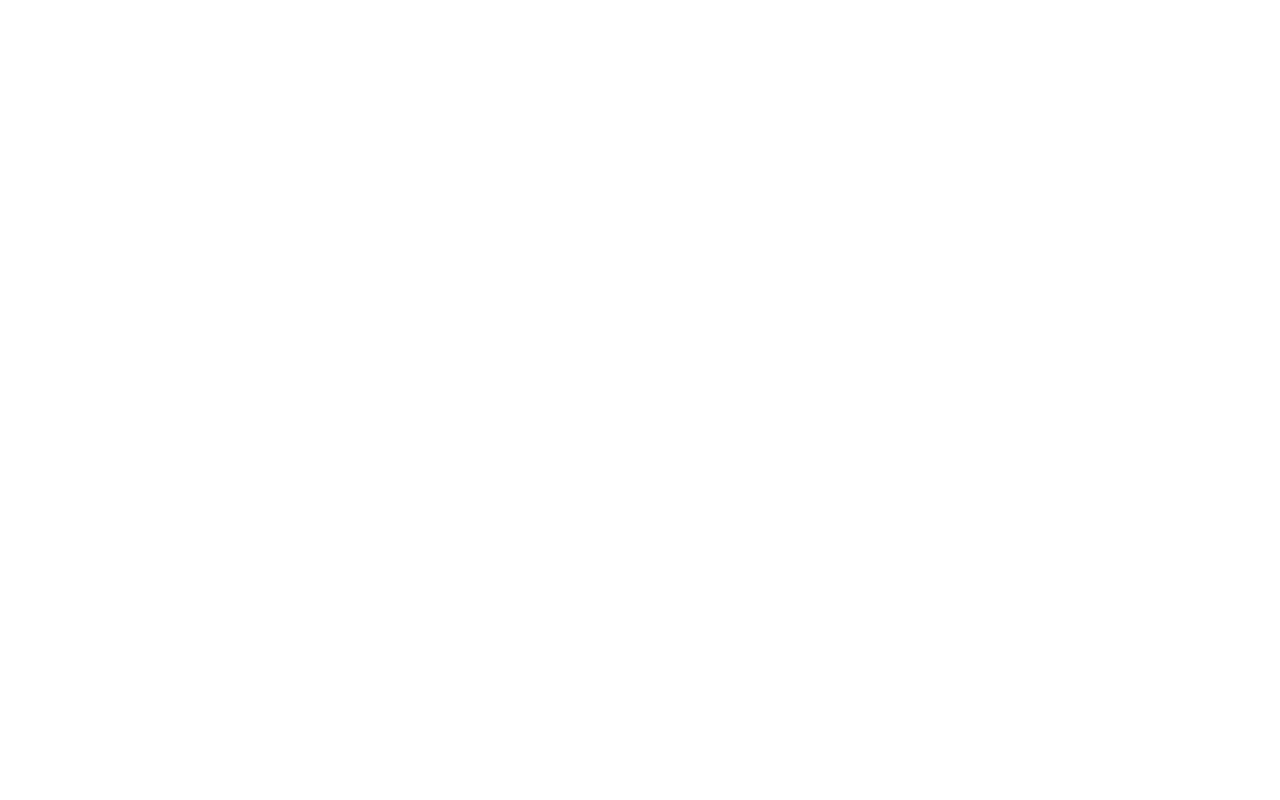
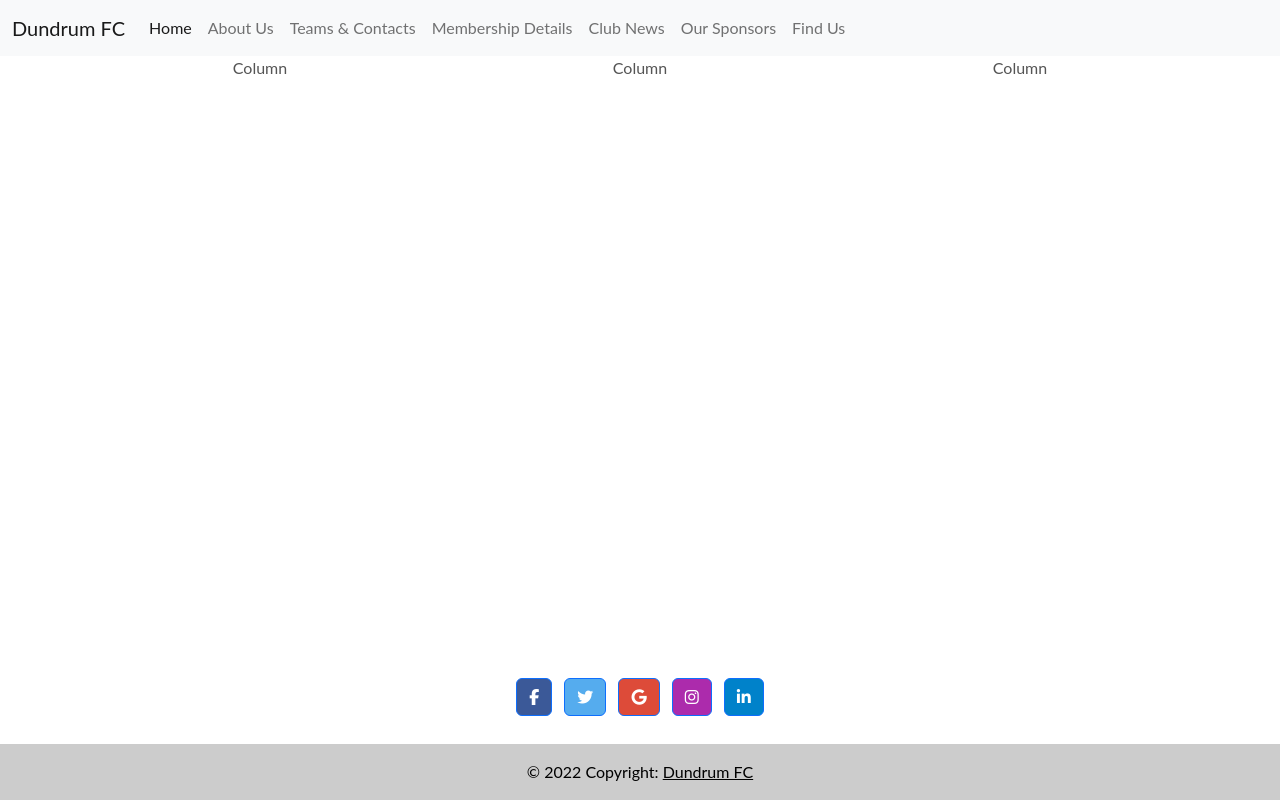
Before and after one commit to Ianokane1/dundrumfc, a plain HTML site: page aboutus.html in a window 1280 px wide. Drawn offline with nearby package versions, Linux system fonts and the light colour scheme.

Commit message:
Added about us page

```diff
--- a/aboutus.html
+++ b/aboutus.html
@@ -0,0 +1,124 @@
+<!DOCTYPE html>
+<html lang="en">
+<head>
+    <meta charset="UTF-8">
+    <meta http-equiv="X-UA-Compatible" content="IE=edge">
+    <meta name="viewport" content="width=device-width, initial-scale=1.0">
+    <title>Dundrum Football Club</title>
+    <!-- CSS only -->
+<link href="https://cdn.jsdelivr.net/npm/bootstrap@5.2.0/dist/css/bootstrap.min.css" rel="stylesheet"
+integrity="sha384-gH2yIJqKdNHPEq0n4Mqa/HGKIhSkIHeL5AyhkYV8i59U5AR6csBvApHHNl/vI1Bx" crossorigin="anonymous">
+<link rel="stylesheet" href="assets/css/style.css">
+<script src="https://kit.fontawesome.com/e9c73d7092.js" crossorigin="anonymous"></script>
+</head>
+<body>
+    <nav class="navbar navbar-expand-lg bg-light">
+        <div class="container-fluid">
+          <a class="navbar-brand" href="index.html">Dundrum FC</a>
+          <button class="navbar-toggler" type="button" data-bs-toggle="collapse" data-bs-target="#navbarNav" aria-controls="navbarNav" aria-expanded="false" aria-label="Toggle navigation">
+            <span class="navbar-toggler-icon"></span>
+          </button>
+          <div class="collapse navbar-collapse" id="navbarNav">
+            <ul class="navbar-nav">
+              <li class="nav-item">
+                <a class="nav-link active" aria-current="page" href="index.html">Home</a>
+              </li>
+              <li class="nav-item">
+                <a class="nav-link" href="aboutus.html">About Us</a>
+              </li>
+              <li class="nav-item">
+                <a class="nav-link" href="#">Teams & Contacts</a>
+              </li>
+              <li class="nav-item">
+                <a class="nav-link" href="#">Membership Details</a>
+              </li>
+              <li class="nav-item">
+                <a class="nav-link" href="#">Club News</a>
+              </li>
+              <li class="nav-item">
+                <a class="nav-link" href="#">Our Sponsors</a>
+              </li>
+              <li class="nav-item">
+                <a class="nav-link" href="#">Find Us</a>
+              </li>
+            </ul>
+          </div>
+        </div>
+      </nav>
+      <div class="container text-center">
+        <div class="row">
+          <div class="col">
+            Column
+          </div>
+          <div class="col">
+            Column
+          </div>
+          <div class="col">
+            Column
+          </div>
+        </div>
+      </div>
+    <!-- Footer -->
+    <footer class="bg-white text-center text-white mt-auto" id="footer">
+        <!-- Grid container -->
+        <div class="container p-4 pb-0">
+          <!-- Section: Social media -->
+          <section class="mb-4">
+            <!-- Facebook -->
+            <a
+              class="btn btn-primary btn-floating m-1"
+              style="background-color: #3b5998;"
+              href="https://www.facebook.com/"
+              role="button"
+              ><i class="fab fa-facebook-f"></i
+            ></a>
+
+            <!-- Twitter -->
+            <a
+              class="btn btn-primary btn-floating m-1"
+              style="background-color: #55acee;"
+              href="https://twitter.com/"
+              role="button"
+              ><i class="fab fa-twitter"></i
+            ></a>
+
+            <!-- Google -->
+            <a
+              class="btn btn-primary btn-floating m-1"
+              style="background-color: #dd4b39;"
+              href="https://www.google.com/"
+              role="button"
+              ><i class="fab fa-google"></i
+            ></a>
+
+            <!-- Instagram -->
+            <a
+              class="btn btn-primary btn-floating m-1"
+              style="background-color: #ac2bac;"
+              href="https://www.instagram.com/"
+              role="button"
+              ><i class="fab fa-instagram"></i
+            ></a>
+
+            <!-- Linkedin -->
+            <a
+              class="btn btn-primary btn-floating m-1"
+              style="background-color: #0082ca;"
+              href="https://gb.linkedin.com/"
+              role="button"
+              ><i class="fab fa-linkedin-in"></i
+            ></a>
+          </section>
+          <!-- Section: Social media -->
+        </div>
+        <!-- Grid container -->
+
+        <!-- Copyright -->
+        <div class="text-center text-black p-3" style="background-color: rgba(0, 0, 0, 0.2);">
+          © 2022 Copyright:
+          <a class="text-black" href="">Dundrum FC</a>
+        </div>
+        <!-- Copyright -->
+      </footer>
+</body>
+</html>
--- a/assets/css/style.css
+++ b/assets/css/style.css
@@ -3,11 +3,19 @@ html {
 }
 
 body {
+
+    color: #555;
+    font-family: 'Lato';
+
+    min-height: 100vh;
+
+    display: flex;
+    flex-direction: column;
+}
+
+.background-image {
     background: url('/assets/images/pitch.jpg') no-repeat center center fixed;
     background-size: cover;
-    height: calc(100vh - 164px);
-    color: #555;
-    font-family: 'Lato';
 }
 
 .register-now-button {
```
Also changed, not shown: index.html (+4 -3 lines), assets/images/badge.jpg (added).
